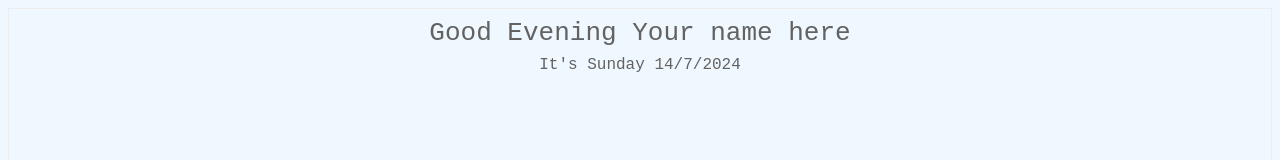
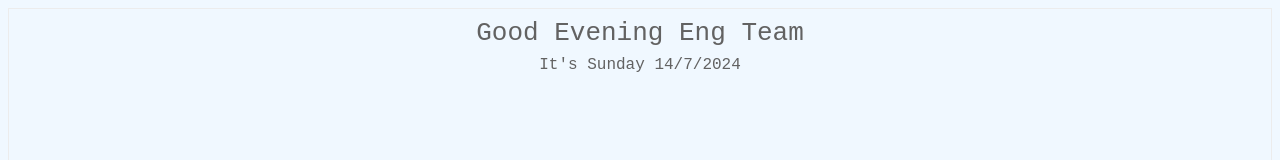
Before and after one commit to frannlamm/notion, a plain HTML site: page greeting.html in a window 1280 px wide. Shown: the top 160 px of the page. Drawn offline with Linux system fonts and the light colour scheme.

Commit message:
Update greeting.html

```diff
--- a/greeting.html
+++ b/greeting.html
@@ -52,6 +52,6 @@ body{
         greet = 'Good Evening  ';
 
     document.getElementById('lbl').innerHTML =
-       greet+= "Your name here " +`<div id="date"> It's ${date}</div>`;
+       greet+= " Eng Team" +`<div id="date"> It's ${date}</div>`;
 </script>
 </html>
```
